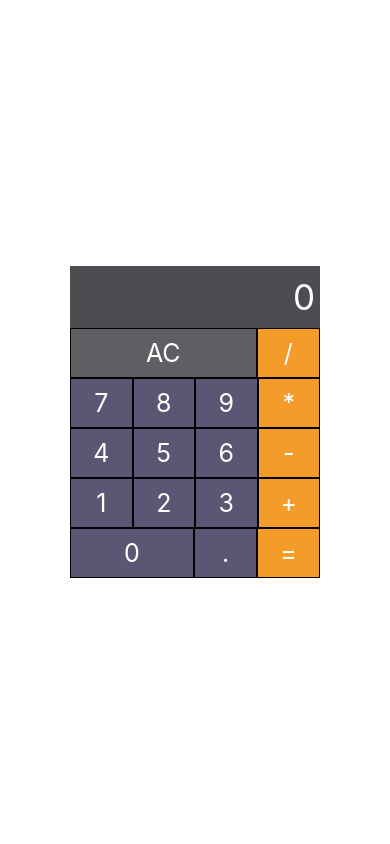
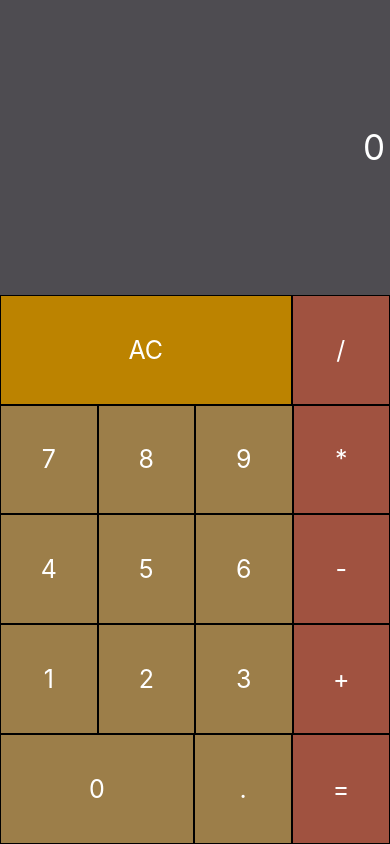
Before and after one commit to Sophia9156/react-native-calculator, a React Native app: screen / in a window 390 px wide. Built offline with nearby package versions, Linux system fonts and the light colour scheme.

Commit message:
스타일 수정

```diff
--- a/App.js
+++ b/App.js
@@ -1,9 +1,11 @@
 import { StyleSheet, SafeAreaView } from 'react-native';
+import { StatusBar } from 'expo-status-bar';
 import Calculator from "./src/components/Calculator";
 
 export default function App() {
   return (
     <SafeAreaView style={styles.container}>
+      <StatusBar style="auto" />
       <Calculator />
     </SafeAreaView>
   );
@@ -12,7 +14,7 @@ export default function App() {
 const styles = StyleSheet.create({
   container: {
     flex: 1,
-    backgroundColor: '#fff',
+    backgroundColor: '#4e4c51',
     alignItems: 'center',
     justifyContent: 'center',
   },
--- a/package.json
+++ b/package.json
@@ -10,6 +10,7 @@
   },
   "dependencies": {
     "expo": "~47.0.9",
+    "expo-splash-screen": "^0.17.5",
     "expo-status-bar": "~1.4.2",
     "react": "18.1.0",
     "react-native": "0.70.5",
--- a/src/components/Calculator.jsx
+++ b/src/components/Calculator.jsx
@@ -5,9 +5,9 @@ import { useCalculator } from "../hooks/useCalculator";
 
 const COLOR = {
   RESULT: '#4e4c51',
-  RESET: '#5f5e62',
-  OPERATOR: '#f39c29',
-  NUM: '#5c5674',
+  RESET: '#bc8300',
+  OPERATOR: '#a05240',
+  NUM: '#9c7e49',
 };
 
 // Button type: 'reset' | 'operator' | 'num'
@@ -27,7 +27,6 @@ const Button = ({ text, onPress, flex, type, isSelected }) => {
         backgroundColor,
         justifyContent: "center",
         alignItems: "center",
-        height: 50,
         borderWidth: isSelected ? 1 : 0.2,
         borderColor: "black",
       }}
@@ -63,13 +62,14 @@ export default function Calculator() {
   } = useCalculator();
 
   return (
-    <View style={{ flex: 1, width: 250, justifyContent: "center" }}>
+    <View style={{ flex: 1, width: "100%", justifyContent: "center" }}>
       {/* 결과 */}
-      <InputContainer>
+      <InputContainer style={{ flex: 1 }}>
         <Text style={{ color: "white", fontSize: 35 }}>{input}</Text>
       </InputContainer>
+      <View style={{ flex: 2 }}>
         {/* [AC ~ /] */}
-      <ButtonContainer>
+        <ButtonContainer style={{ flex: 1 }}>
           <Button
             type="reset"
             text={hasInput ? "C" : "AC"}
@@ -85,7 +85,7 @@ export default function Calculator() {
           />
         </ButtonContainer>
         {/* [7 ~ x] */}
-      <ButtonContainer>
+        <ButtonContainer style={{ flex: 1 }}>
           {[7, 8, 9].map((num) => (
             <Button
               key={`num-${num}`}
@@ -104,7 +104,7 @@ export default function Calculator() {
           />
         </ButtonContainer>
         {/* [4 ~ -] */}
-      <ButtonContainer>
+        <ButtonContainer style={{ flex: 1 }}>
           {[4, 5, 6].map((num) => (
             <Button
               key={`num-${num}`}
@@ -123,7 +123,7 @@ export default function Calculator() {
           />
         </ButtonContainer>
         {/* [1 ~ +] */}
-      <ButtonContainer>
+        <ButtonContainer style={{ flex: 1 }}>
           {[1, 2, 3].map((num) => (
             <Button
               key={`num-${num}`}
@@ -142,7 +142,7 @@ export default function Calculator() {
           />
         </ButtonContainer>
         {/* [0 ~ =] */}
-      <ButtonContainer>
+        <ButtonContainer style={{ flex: 1 }}>
           <Button
             type="num"
             text="0"
@@ -164,5 +164,6 @@ export default function Calculator() {
           />
         </ButtonContainer>
       </View>
+    </View>
   )
 };
```
Also changed, not shown: 1 other file (tests, documents, lock files or other folders). Lines whose indentation alone changed are shown as unchanged.
